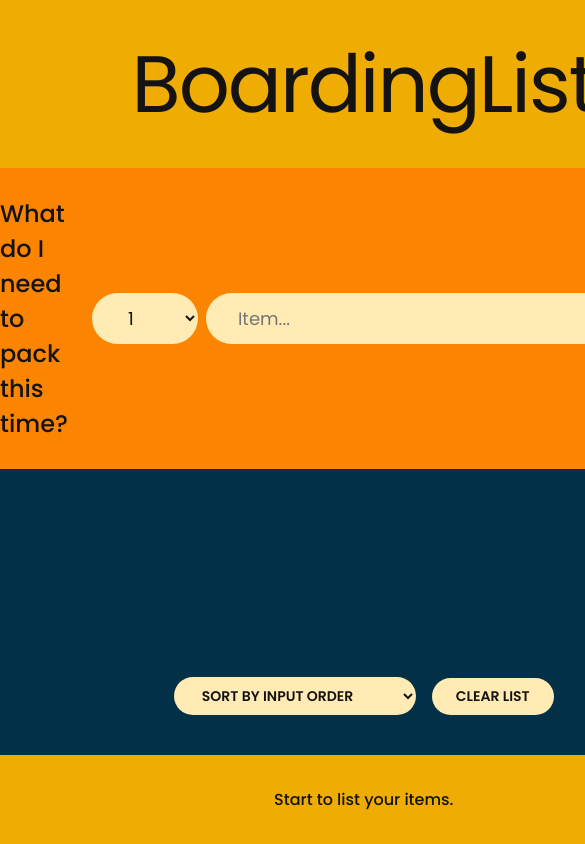
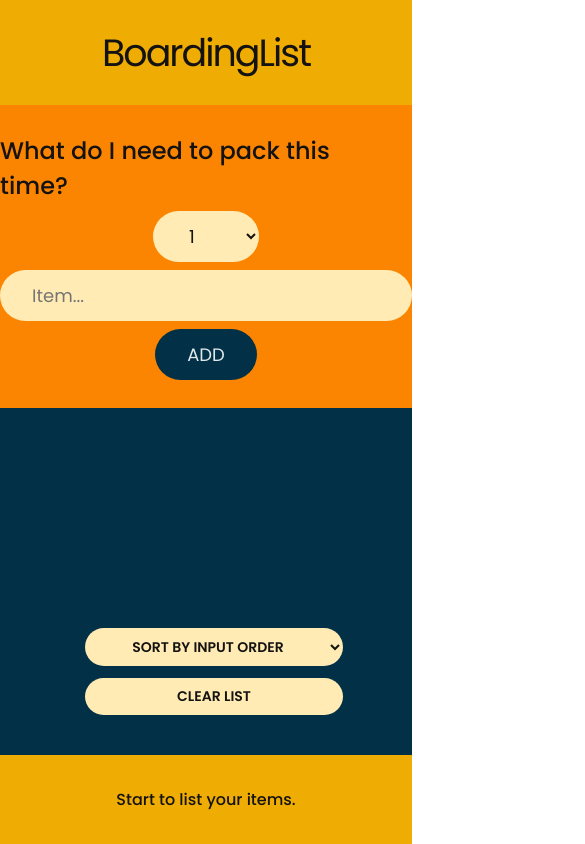
Before and after one commit to Brenotardelli/BoardingList, a React (Vite) app: page / in a window 390 px wide. Shown: the top 844 px of the page, 585 px wide, since content can reach past the window. Built offline with nearby package versions, Linux system fonts and the light colour scheme.

Commit message:
responsive added

```diff
--- a/src/PackingList.jsx
+++ b/src/PackingList.jsx
@@ -33,7 +33,9 @@ const PackingList = ({ items, handleDeleteItem, handleToggleItem, handleClearLis
           <option value="description">Sort by description</option>
           <option value="packed">Sort by packed status</option>
         </select>
-        <button onClick={() => setIsModalOpen(true)}>Clear list</button>
+        <button className="actions-btn" onClick={() => setIsModalOpen(true)}>
+          Clear list
+        </button>
       </div>
 
       {isModalOpen && (
--- a/src/index.css
+++ b/src/index.css
@@ -98,13 +98,13 @@ input {
 
 .list ul {
   list-style: none;
-  width: 80%;
-  /* overflow: scroll; */
   display: grid;
+  width: 100%;
   grid-template-columns: repeat(3, 1fr);
-  gap: 1.2rem;
+  gap: 3.2rem;
+  align-items: center;
   justify-items: center;
-  align-items: center;
+  padding: 1.6rem;
 }
 
 .list li {
@@ -189,3 +189,38 @@ input[type="checkbox"] {
 .modal-buttons button:last-child {
   background-color: #ccc;
 }
+
+@media (max-width: 750px) {
+  .add-form {
+    display: flex;
+    flex-wrap: wrap;
+  }
+  h1 {
+    font-size: 3.8rem;
+  }
+
+  .actions-btn,
+  .actions select {
+    margin-bottom: 1.2rem;
+    width: 100%;
+    text-align: center;
+    display: grid;
+    align-content: center;
+  }
+
+  .list ul {
+    grid-template-columns: repeat(2, 1fr);
+    gap: 1.6rem;
+  }
+}
+
+@media (max-width: 550px) {
+  .list ul {
+    grid-template-columns: 1fr;
+    gap: 1.6rem;
+  }
+
+  .list {
+    overflow-y: scroll;
+  }
+}
```
